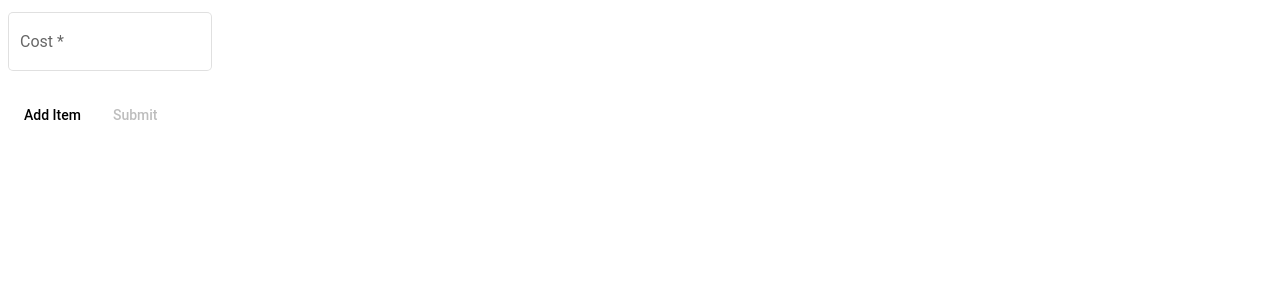
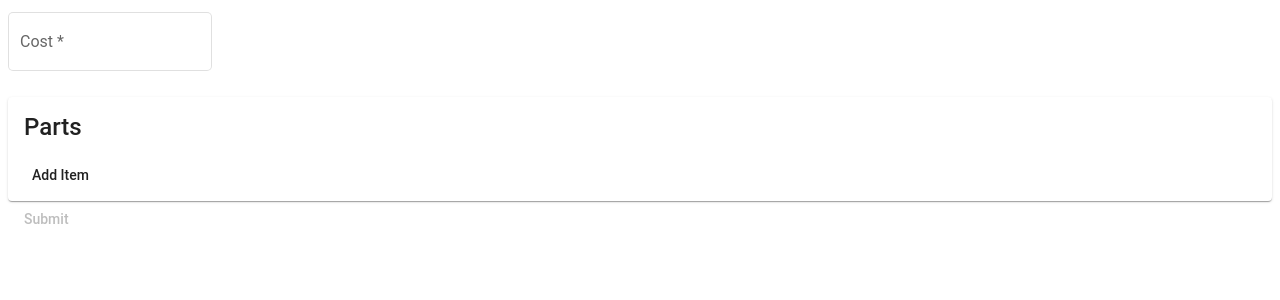
Before and after one commit to jamneck/angular-ddq, an Angular app: page / in a window 1280 px wide. Shown: the top 300 px of the page. Built offline with nearby package versions, Linux system fonts and the light colour scheme.

Commit message:
Separating parts and labour

```diff
--- a/src/app/create-quote/create-quote.component.html
+++ b/src/app/create-quote/create-quote.component.html
@@ -5,7 +5,8 @@
     <input type="number" matInput formControlName="cost" [readonly]="parts.length != 0">
   </mat-form-field>
 
-  <div class="full-width">
+  <mat-card>
+    <mat-card-title>Parts</mat-card-title>
     <mat-card formArrayName="parts" *ngFor="let item of parts.controls; let i = index;">
       <div [formGroupName]="i" fxLayout="row wrap" fxLayoutAlign="space-between">
 
@@ -45,9 +46,10 @@
         </mat-form-field>
       </div>
     </mat-card>
-  </div>
-
-  <a mat-button (click)="addItem()">Add Item</a>
+    <mat-card-actions>
+      <a mat-button (click)="addItem()">Add Item</a>
+    </mat-card-actions>
+  </mat-card>
 
   <button mat-button [disabled]="!quoteForm.valid">Submit</button>
 </form>
```
